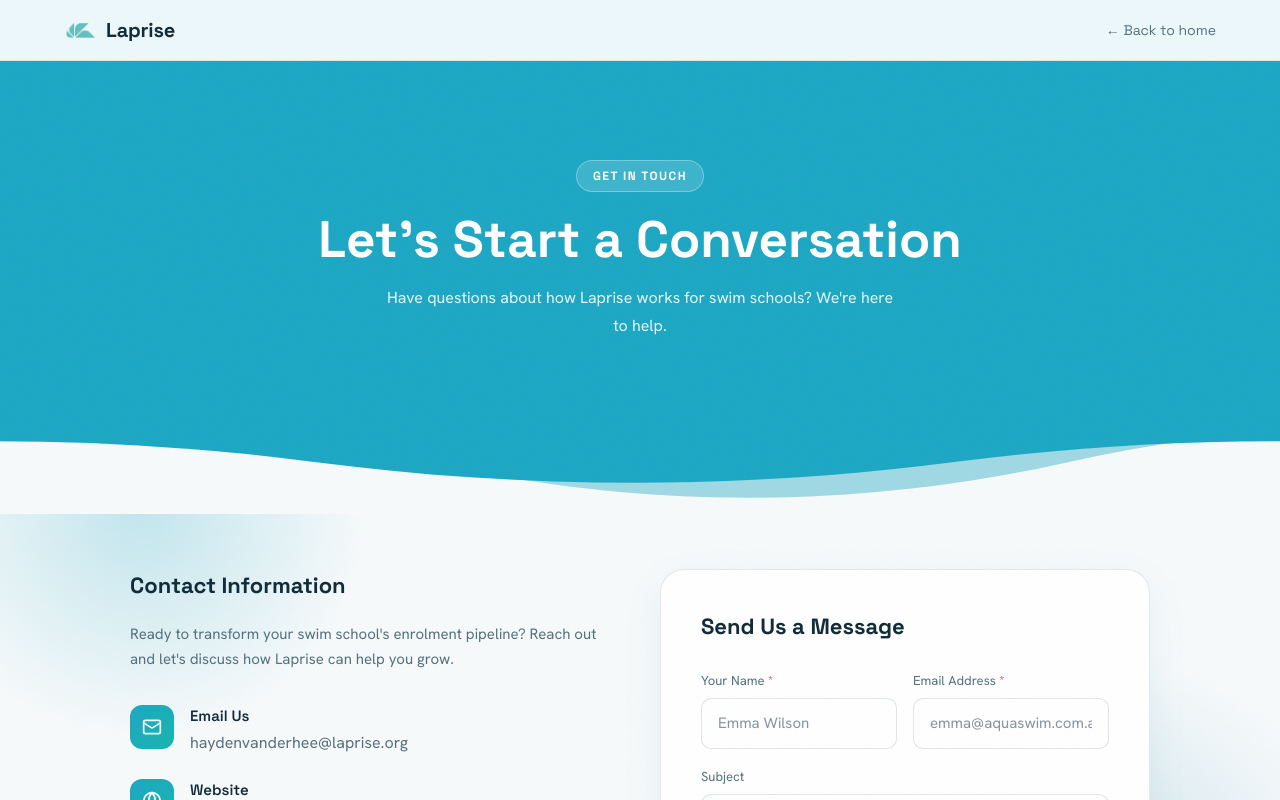
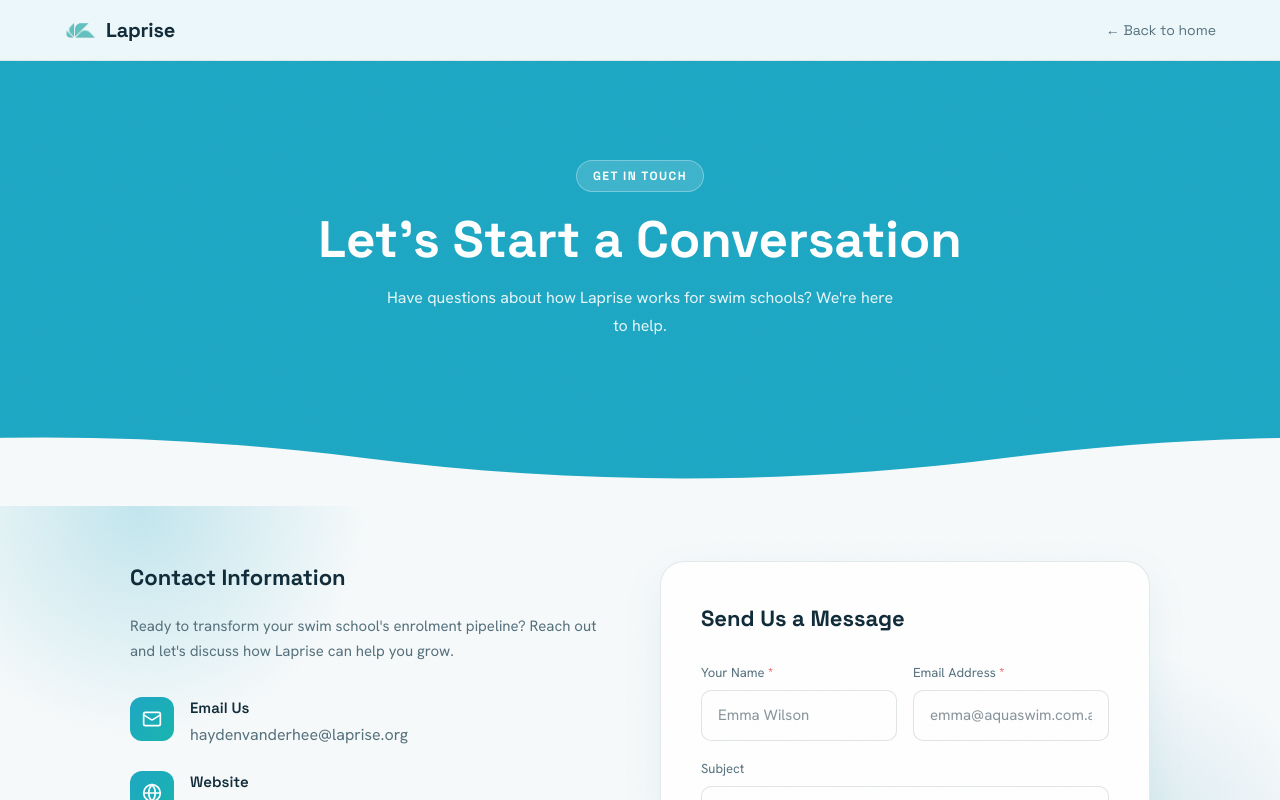
Before and after one commit to HaydenVanderhee/Laprise.org, a React (Vite) app: page /contact in a window 1280 px wide. Shown: the top 800 px of the page. Built offline with nearby package versions, Linux system fonts and the light colour scheme.

Commit message:
Single clean wave per divider (remove translucent back layer causing the colour line)

```diff
--- a/src/components/LandingPage.tsx
+++ b/src/components/LandingPage.tsx
@@ -124,21 +124,13 @@
 // ── Wave divider — big sweeping arch + a translucent echo for depth ───────────
 // Two tiled copies per layer translate for a seamless loop; the back layer drifts
 // slower and dips lower so the bands feel like they pour into each other.
-export function WaveDivider({ top, bottom, height = 104 }: { top: string; bottom: string; height?: number }) {
-  // Smooth periodic waves: start and end at the same height (y=60) so the two
-  // tiled copies join seamlessly — no jagged connector. Back layer ~70% taller.
-  const front = 'M0,60 C240,28 480,28 720,60 C960,92 1200,92 1440,60 L1440,0 L0,0 Z'
-  const back = 'M0,60 C240,5 480,5 720,60 C960,115 1200,115 1440,60 L1440,0 L0,0 Z'
+export function WaveDivider({ top, bottom, height = 96 }: { top: string; bottom: string; height?: number }) {
+  // One smooth periodic wave — starts and ends at the same height (y=60) so the
+  // two tiled copies join seamlessly, and no second layer to create an edge line.
+  const front = 'M0,60 C240,26 480,26 720,60 C960,94 1200,94 1440,60 L1440,0 L0,0 Z'
   return (
     <div style={{ background: bottom, overflow: 'hidden', lineHeight: 0, position: 'relative', height, marginTop: -1, marginBottom: -1, zIndex: 21 }} aria-hidden="true">
-      <div className="wave-drift" style={{ position: 'absolute', inset: 0, display: 'flex', width: '200%', animation: 'wave-drift 34s linear infinite' }}>
-        {[0, 1].map(i => (
-          <svg key={i} viewBox="0 0 1440 120" width="50%" height={height} preserveAspectRatio="none" style={{ display: 'block' }}>
-            <path d={back} fill={top} fillOpacity={0.4} />
-          </svg>
-        ))}
-      </div>
-      <div className="wave-drift" style={{ position: 'absolute', inset: 0, display: 'flex', width: '200%', animation: 'wave-drift 22s linear infinite' }}>
+      <div className="wave-drift" style={{ position: 'absolute', inset: 0, display: 'flex', width: '200%', animation: 'wave-drift 26s linear infinite' }}>
         {[0, 1].map(i => (
           <svg key={i} viewBox="0 0 1440 120" width="50%" height={height} preserveAspectRatio="none" style={{ display: 'block' }}>
             <path d={front} fill={top} />
```
